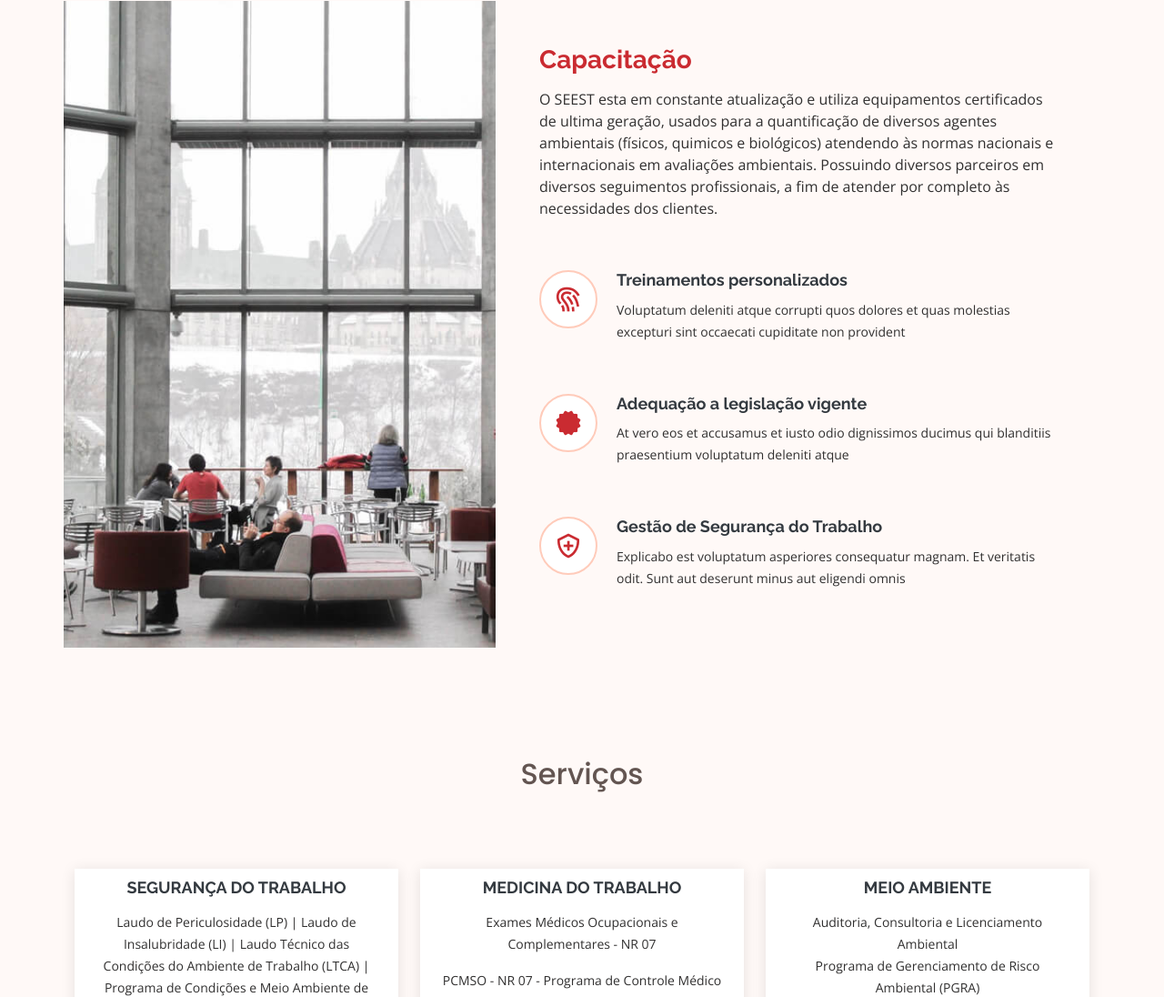
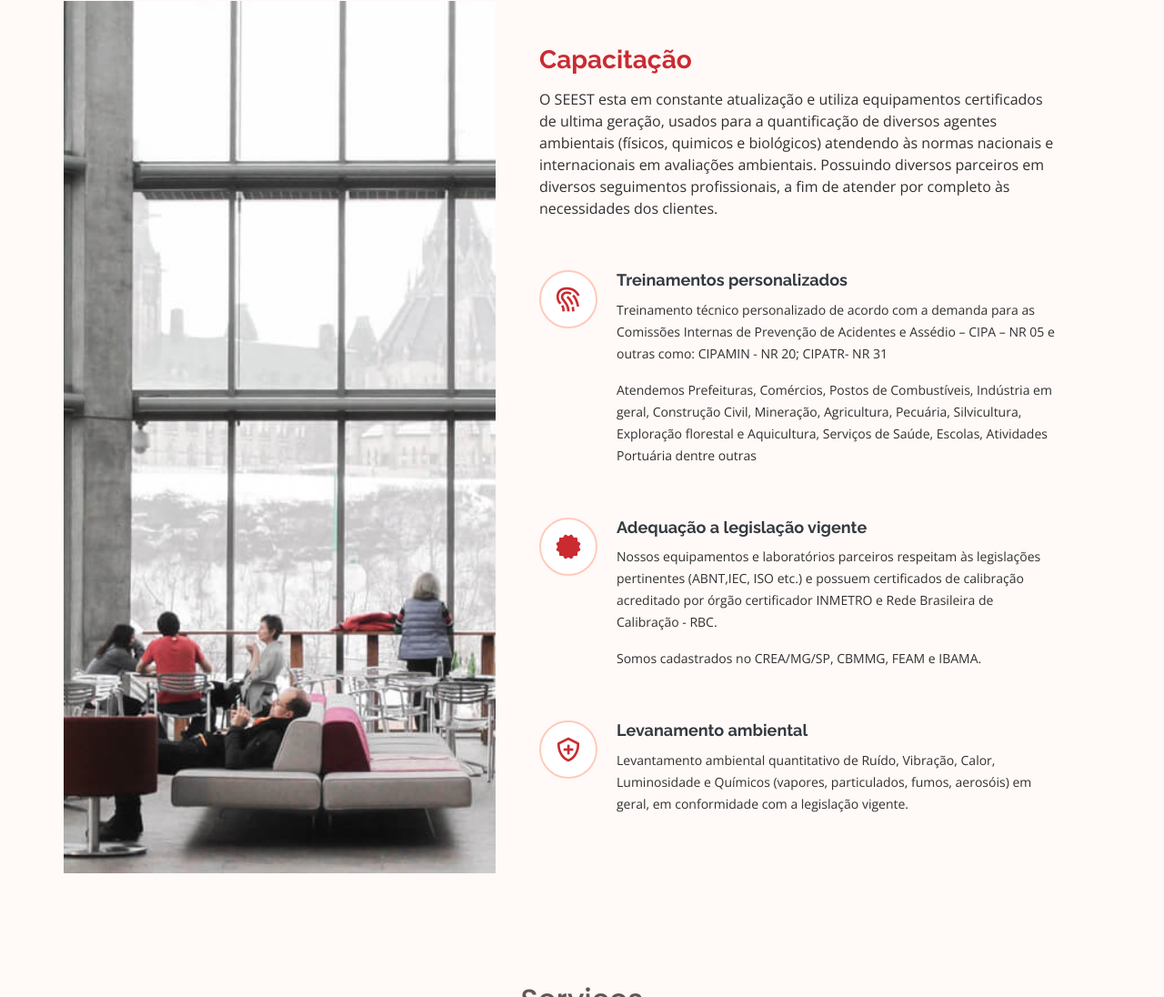
Before and after one commit to vitorvono/Flexor, a plain HTML site: page index.html in a window 1280 px wide. Shown: the part 1186-2282 px from the top of the page at 91% size. Drawn offline with nearby package versions, Linux system fonts and the light colour scheme.

Commit message:
editing text

```diff
--- a/index.html
+++ b/index.html
@@ -146,7 +146,7 @@
                   <div class="icon-box mt-4 mt-xl-0">
                     <i class="bx bx-images"></i>
                     <h4>Gestão dos requisitos legais</h4>
-                    <p>Asseroramos você sobre a legislação vigente especifica ao seu negócio. </p>
+                    <p>Assessoramos você sobre a legislação vigente especifica ao seu negócio. </p>
                   </div>
                 </div>
               </div>
@@ -179,21 +179,33 @@
             <div class="icon-box" data-aos="fade-up">
               <div class="icon"><i class="bx bx-fingerprint"></i></div>
               <h4 class="title"><a href="">Treinamentos personalizados</a></h4>
-              <p class="description">Voluptatum deleniti atque corrupti quos dolores et quas molestias excepturi sint
-                occaecati cupiditate non provident</p>
+              <p class="description">Treinamento técnico personalizado de acordo com a demanda para as Comissões
+                Internas
+                de Prevenção de Acidentes e Assédio – CIPA – NR 05 e outras como: CIPAMIN - NR 20;
+                CIPATR- NR 31</p>
+              <p class="description">Atendemos Prefeituras, Comércios, Postos de Combustíveis, Indústria em geral,
+                Construção Civil,
+                Mineração, Agricultura, Pecuária, Silvicultura, Exploração florestal e Aquicultura, Serviços
+                de Saúde, Escolas, Atividades Portuária dentre outras</p>
             </div>
 
             <div class="icon-box" data-aos="fade-up" data-aos-delay="100">
               <div class="icon"><i class="bx bxs-certification"></i></div>
               <h4 class="title"><a href="">Adequação a legislação vigente</a></h4>
-              <p class="description">At vero eos et accusamus et iusto odio dignissimos ducimus qui blanditiis
-                praesentium voluptatum deleniti atque</p>
+              <p class="description">
+                Nossos equipamentos e laboratórios parceiros respeitam às legislações pertinentes
+                (ABNT,IEC, ISO etc.) e possuem certificados de calibração acreditado por órgão
+                certificador INMETRO e Rede Brasileira de Calibração - RBC.
+              </p>
+              <p class="description">Somos cadastrados no CREA/MG/SP, CBMMG, FEAM e IBAMA.</p>
             </div>
             <div class="icon-box" data-aos="fade-up" data-aos-delay="200">
               <div class="icon"><i class="bx bx-shield-plus"></i></div>
-              <h4 class="title"><a href="">Gestão de Segurança do Trabalho</a></h4>
-              <p class="description">Explicabo est voluptatum asperiores consequatur magnam. Et veritatis odit. Sunt aut
-                deserunt minus aut eligendi omnis</p>
+              <h4 class="title"><a href="">Levanamento ambiental</a></h4>
+              <p class="description">Levantamento ambiental quantitativo de Ruído, Vibração, Calor, Luminosidade e
+                Químicos
+                (vapores, particulados, fumos, aerosóis) em geral, em conformidade com a legislação
+                vigente.</p>
             </div>
           </div>
         </div>
```
